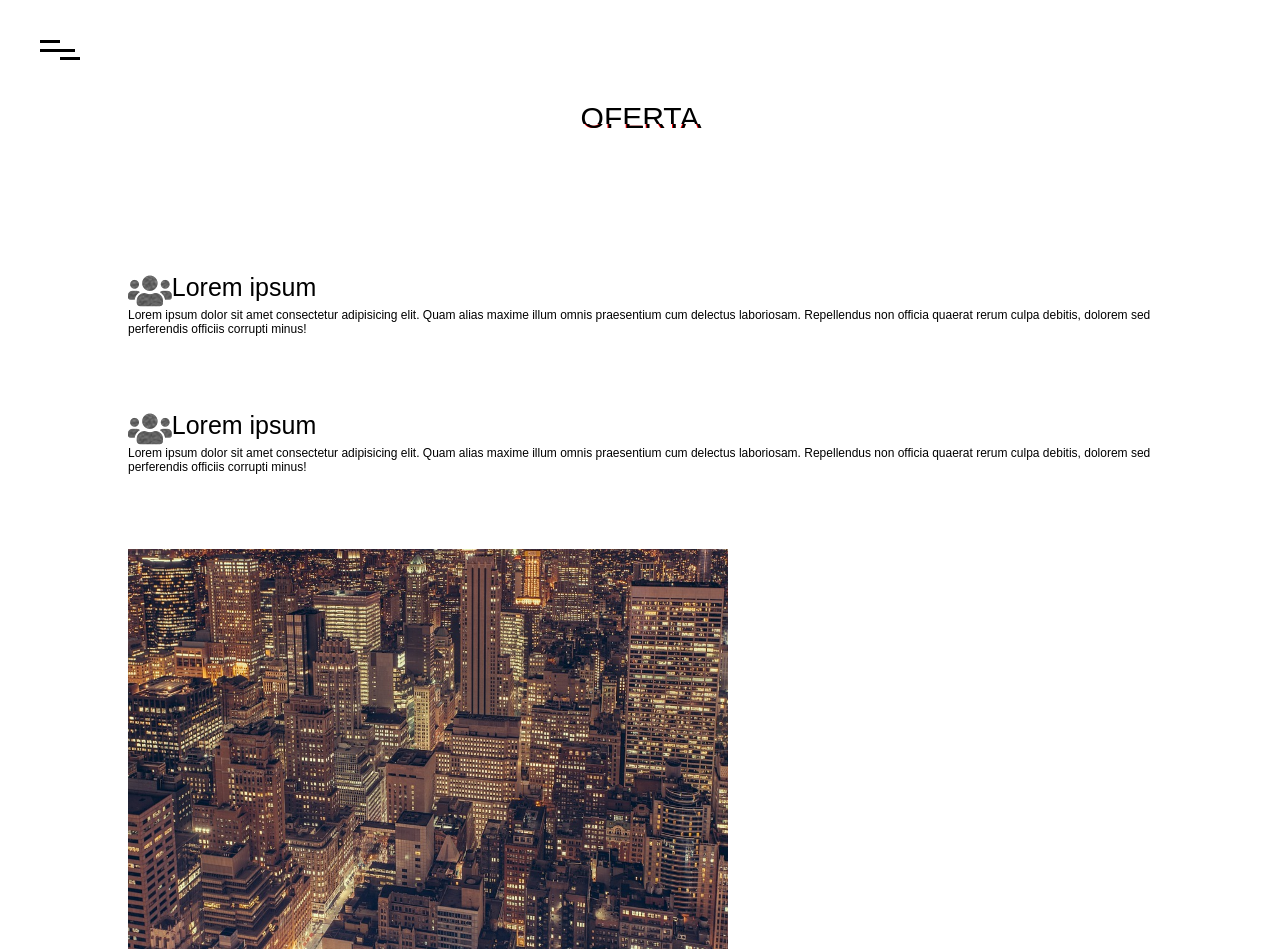
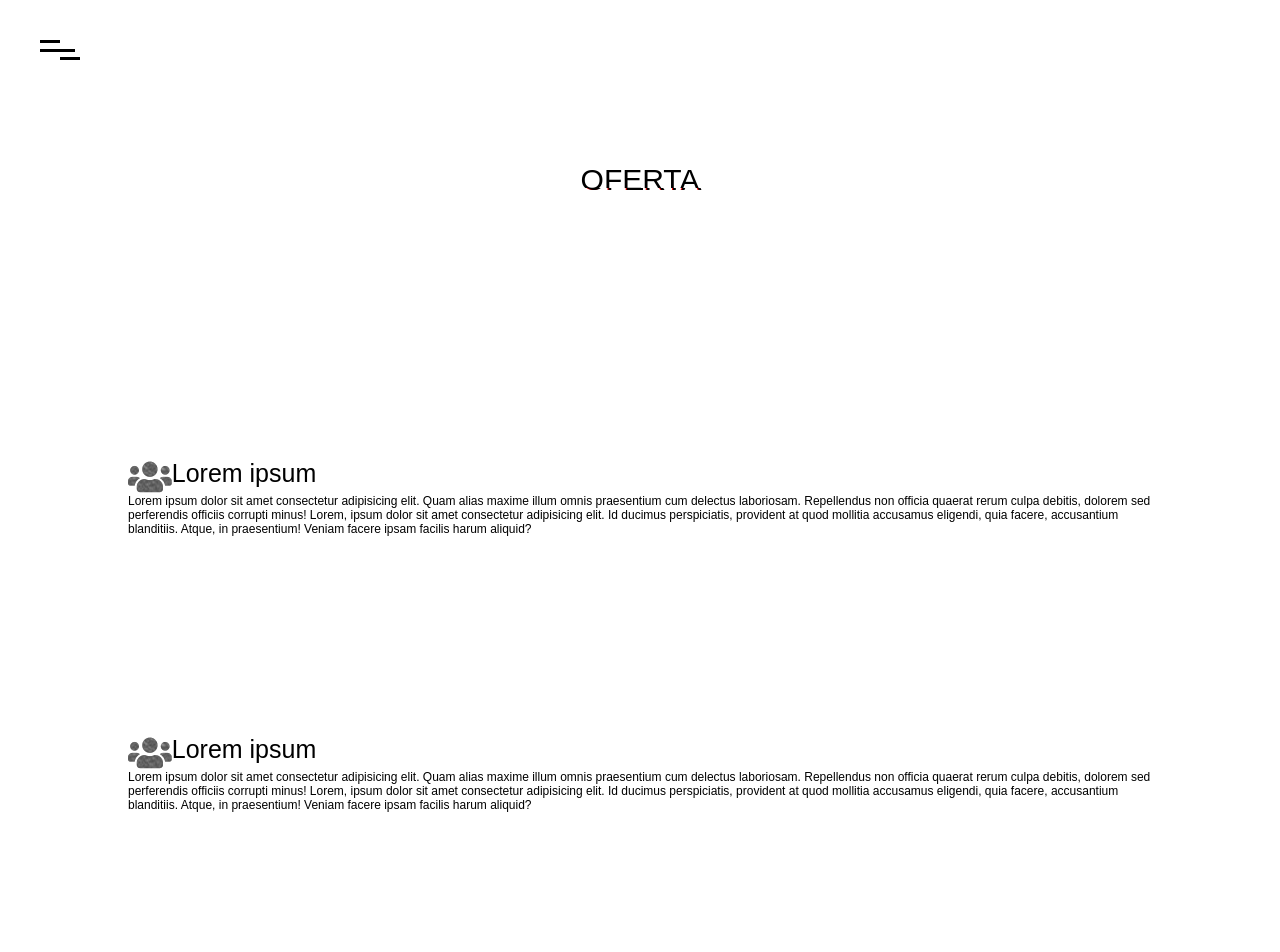
Before and after one commit to Adaxelx/BusinessPage, a React (Create React App) app: page /offer in a window 1280 px wide. Shown: the top 952 px of the page. Built offline with nearby package versions, Linux system fonts and the light colour scheme.

Commit message:
media landscape to offer and place

```diff
--- a/src/components/Offer.js
+++ b/src/components/Offer.js
@@ -73,13 +73,15 @@ class Offer extends React.Component {
                 <article ref={this.articleRef} className={this.state.active[0] ? 'active' : ''}>
                     <i className="fas fa-users icon"></i>
                     <p className="titleArt">Lorem ipsum</p>
-                    <p className="content">Lorem ipsum dolor sit amet consectetur adipisicing elit. Quam alias maxime illum omnis praesentium cum delectus laboriosam. Repellendus non officia quaerat rerum culpa debitis, dolorem sed perferendis officiis corrupti minus!</p>
+                    <p className="content">Lorem ipsum dolor sit amet consectetur adipisicing elit. Quam alias maxime illum omnis praesentium cum delectus laboriosam. Repellendus non officia quaerat rerum culpa debitis, dolorem sed perferendis officiis corrupti minus!
+                    Lorem, ipsum dolor sit amet consectetur adipisicing elit. Id ducimus perspiciatis, provident at quod mollitia accusamus eligendi, quia facere, accusantium blanditiis. Atque, in praesentium! Veniam facere ipsam facilis harum aliquid? </p>
                 </article>
 
                 <article ref={this.articleRef2} className={this.state.active[1] ? 'active' : ''}>
                     <i className="fas fa-users icon"></i>
                     <p className="titleArt">Lorem ipsum</p>
-                    <p className="content">Lorem ipsum dolor sit amet consectetur adipisicing elit. Quam alias maxime illum omnis praesentium cum delectus laboriosam. Repellendus non officia quaerat rerum culpa debitis, dolorem sed perferendis officiis corrupti minus!</p>
+                    <p className="content">Lorem ipsum dolor sit amet consectetur adipisicing elit. Quam alias maxime illum omnis praesentium cum delectus laboriosam. Repellendus non officia quaerat rerum culpa debitis, dolorem sed perferendis officiis corrupti minus!
+                    Lorem, ipsum dolor sit amet consectetur adipisicing elit. Id ducimus perspiciatis, provident at quod mollitia accusamus eligendi, quia facere, accusantium blanditiis. Atque, in praesentium! Veniam facere ipsam facilis harum aliquid? </p>
                 </article>
                 <div className="img">
                     <img ref={this.imgRef} src={img2} className={this.state.active[2] ? 'active' : ''} alt=""/>
@@ -87,7 +89,8 @@ class Offer extends React.Component {
                 <article ref={this.articleRef3} className={this.state.active[3] ? 'active' : ''}>
                     <i className="fas fa-users icon"></i>
                     <p className="titleArt">Lorem ipsum</p>
-                    <p className="content">Lorem ipsum dolor sit amet consectetur adipisicing elit. Quam alias maxime illum omnis praesentium cum delectus laboriosam. Repellendus non officia quaerat rerum culpa debitis, dolorem sed perferendis officiis corrupti minus!</p>
+                    <p className="content">Lorem ipsum dolor sit amet consectetur adipisicing elit. Quam alias maxime illum omnis praesentium cum delectus laboriosam. Repellendus non officia quaerat rerum culpa debitis, dolorem sed perferendis officiis corrupti minus!
+                    Lorem, ipsum dolor sit amet consectetur adipisicing elit. Id ducimus perspiciatis, provident at quod mollitia accusamus eligendi, quia facere, accusantium blanditiis. Atque, in praesentium! Veniam facere ipsam facilis harum aliquid? Lorem, ipsum dolor sit amet consectetur adipisicing elit. Id ducimus perspiciatis, provident at quod mollitia accusamus eligendi, quia facere, accusantium blanditiis. Atque, in praesentium! Veniam facere ipsam facilis harum aliquid? </p>
                 </article>
                 <div className="img">
                     <img ref={this.imgRef2} className={this.state.active[4] ? 'active' : ''} src={img} alt=""/>
--- a/src/css/Offer.css
+++ b/src/css/Offer.css
@@ -1,6 +1,6 @@
 .offer {
     width: 100%;
-    height: 200vh;
+    height: 250vh;
 
     display: flex;
     flex-direction: column;
@@ -139,7 +139,9 @@ article .content{
     height: 50vh;
     width: 80%;
     overflow: hidden;
-
+    display: flex;
+    align-items: center;
+    flex-direction: column;
 }
 
 .img img{
@@ -151,3 +153,24 @@ article .content{
 .img img.active{
     transform: scale(1);
 }
+
+/* media */
+
+@media (orientation: landscape){
+    .offer {
+        width: 100%;
+        height: 380vh;
+
+        display: flex;
+        flex-direction: column;
+        align-items: center;
+        justify-content: space-around;
+    }
+
+    .img{
+        height: 90vh;
+        width: 80%;
+        overflow: hidden;
+
+    }
+}
--- a/src/css/Place.css
+++ b/src/css/Place.css
@@ -27,20 +27,20 @@
     font-size: 1.5rem;
     font-weight: bolder;
     display: flex;
-    /* overflow: hidden; */
+    overflow: hidden;
 }
 
 .place .adress span{
     display: block;
     transform-origin: top left;
-    transform: rotate(90deg) translateX(-80%);
+    transform: rotate(90deg);
     margin-right: 5px;
     transition: .5s .5s;
 }
 
 .place .adress span:nth-of-type(2){
     transform-origin: top right;
-    transform: rotate(-90deg) translateX(80%);
+    transform: rotate(-90deg) translateY(20%);
 }
 
 .place .adress.active span{
```
